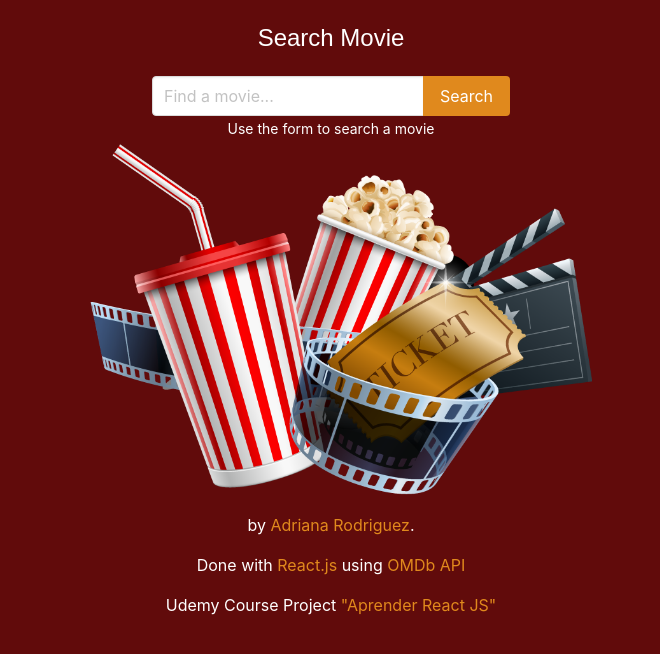
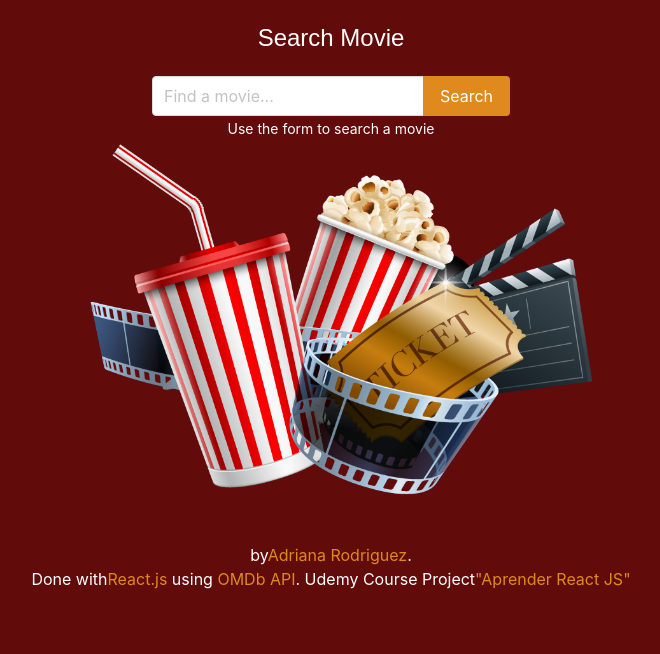
Before and after one commit to agrodriguezs/movie-search, a React (Create React App) app: page / in a window 1280 px wide. Shown: the top 654 px of the page, without its empty margins (309-969 px from the left). Built offline with nearby package versions, Linux system fonts and the light colour scheme.

Commit message:
edicion de pagina 404 y cambios en footer

```diff
--- a/src/assets/css/App.css
+++ b/src/assets/css/App.css
@@ -7,6 +7,7 @@ body {
   flex-direction: column;
 }
 .cabecera, .pie {
+  margin-top: 30px;
   height: 4em;
     background-color: #610B0B;
 }
@@ -117,7 +118,15 @@ a:hover {
     background-color: #e0891d;
     color: rgba(0, 0, 0, 0.7);
 }
-
+.NoFound{
+  font-size: 1.5em;
+  color: #FFF;
+  margin-top: 30px;
+}
+.NoFound img{
+  width: 150px;
+  margin: 40px 40px;
+}
 @media screen and (max-width:640px) {
   .MoviesList, .MovieDetail {
       width: 100%;
--- a/src/components/Footer.js
+++ b/src/components/Footer.js
@@ -3,12 +3,15 @@ import React from 'react';
 export const Footer = () => (
   <footer className="pie">
     <div className="content">
-      <p>by <a href="https://agrodriguezs.github.io/" targert="_blank">
-         Adriana Rodriguez</a>.</p>
-      <p>Done with <a href="https://es.reactjs.org/" targert="_blank">
-         React.js</a> using <a href="http://www.omdbapi.com/" targert="_blank">
-         OMDb API</a></p>
-      <p>Udemy Course Project  <a href="https://es.reactjs.org/" targert="_blank">
+      <p>by
+         <a href="https://agrodriguezs.github.io/"  target="_blank">
+         Adriana Rodriguez</a>.<br />
+         Done with
+         <a href="https://es.reactjs.org/" target="_blank">
+         React.js
+         </a> using <a href="http://www.omdbapi.com/" target="_blank">
+         OMDb API</a>. Udemy Course Project
+         <a href="https://www.udemy.com/course/aprendiendo-react/" target="_blank">
          "Aprender React JS"</a></p>
     </div>
   </footer>
--- a/src/pages/NotFound.js
+++ b/src/pages/NotFound.js
@@ -1,18 +1,14 @@
 import React from 'react'
 import { ButtonBackToHome } from '../components/ButtonBackToHome'
+import ImageNoFound  from '../assets/images/nofound.png'
 
 export const NotFound = () => (
 
-  <div>
-
-    <h1 className = "title">
-      404
-    </h1>
-
-    <h2 className = "subtitle">
-     Sorry! the page is not found
-    </h2>
-
+  <div className="NoFound">
+    <h2>Sorry! the page is not found</h2>
+    <figure>
+      <img src={ ImageNoFound } alt= '404' />
+    </figure>
     <ButtonBackToHome />
 
   </div>
```
